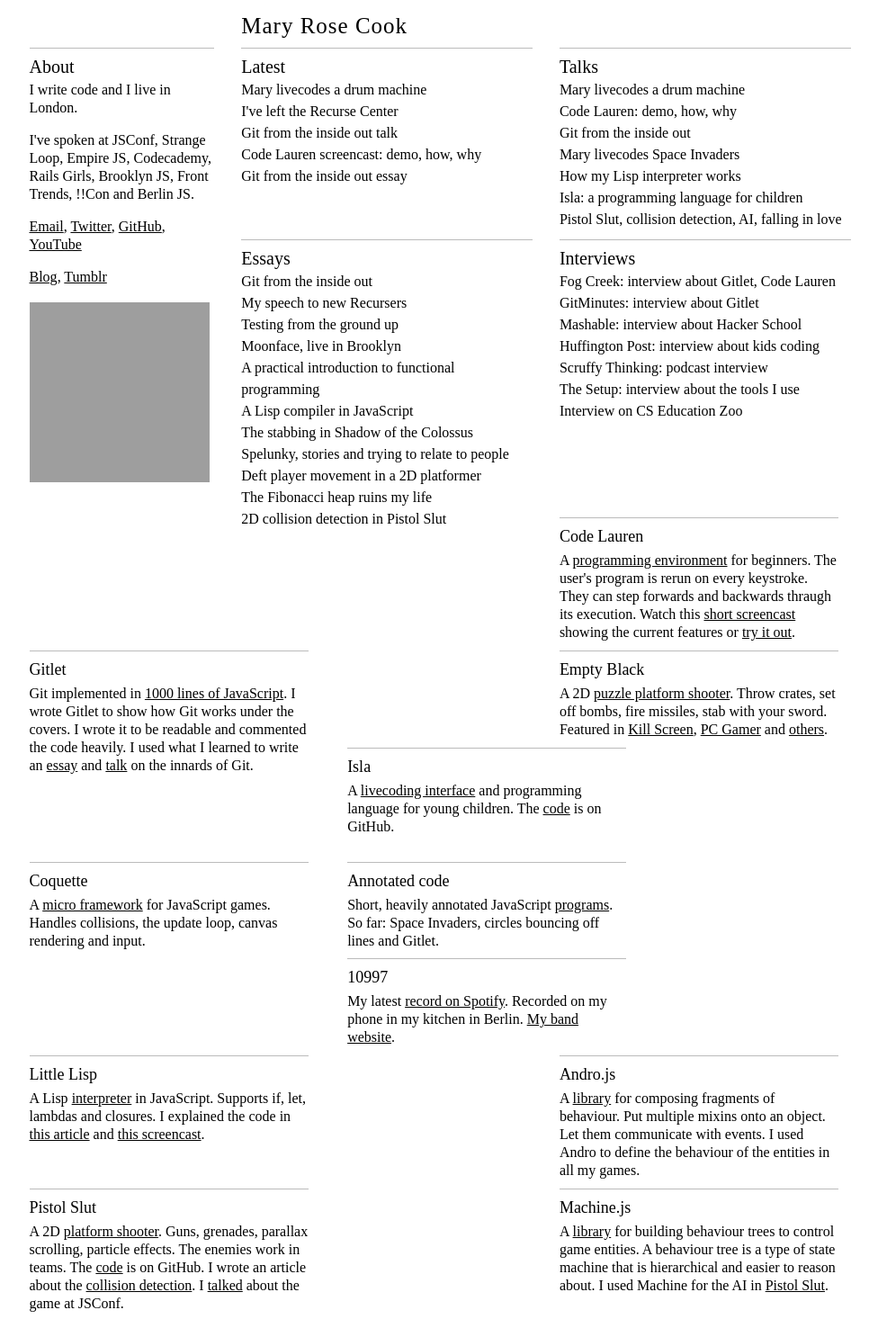
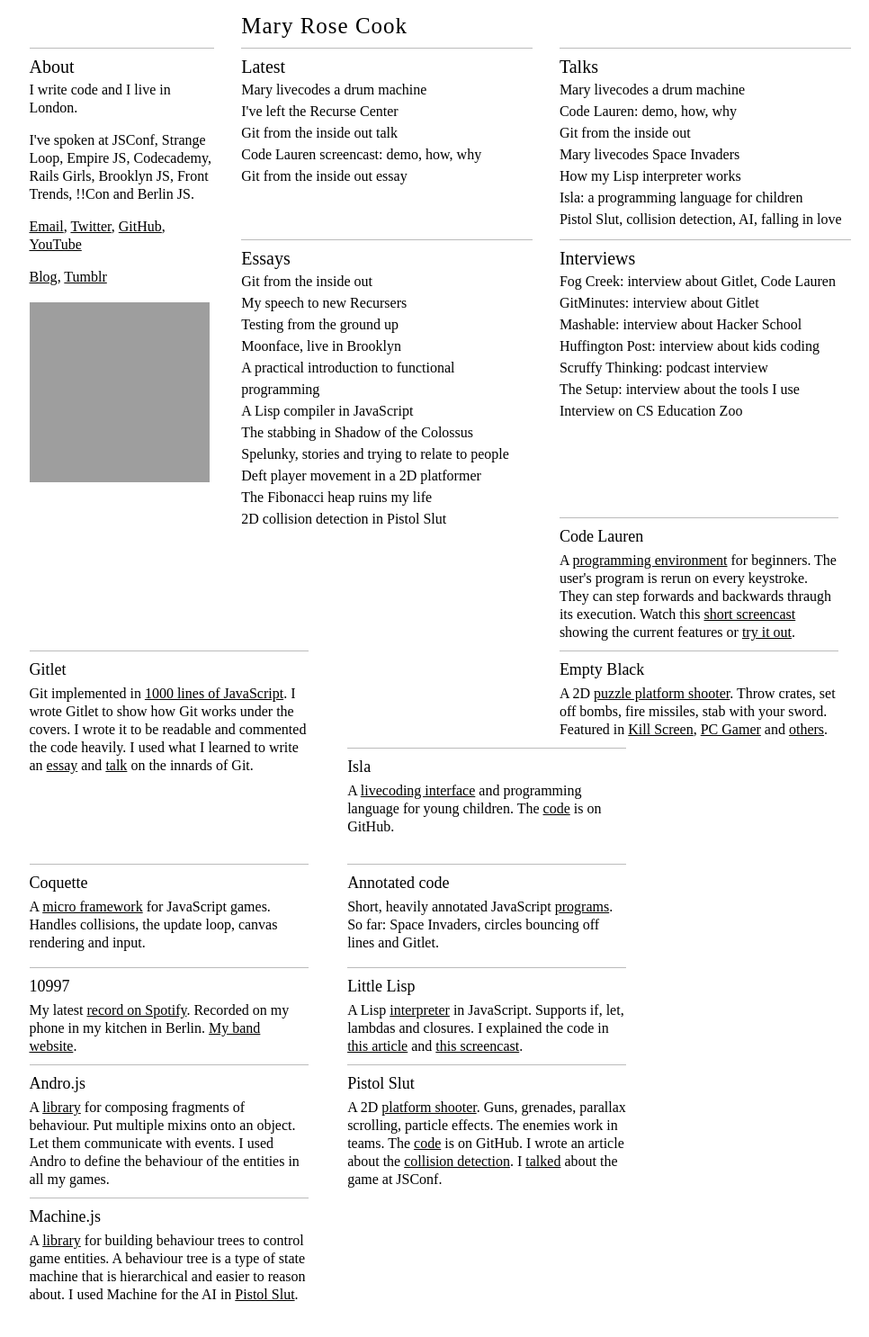
Before and after one commit to zahrabakhshalizadeh/maryrosecook.com, a Jekyll site: the page index.html, which Jekyll copies as it is, in a window 1280 px wide. Shown: the whole page at 90% size, without its empty margins (151-1117 px from the left). Built offline with Jekyll 4.4.1, drawn with Linux system fonts in a browser that asks for light colours; Markdown is read by kramdown in place of the engine named in the settings; grey boxes are pictures that could not be loaded.

Commit message:
fix layout

```diff
--- a/index.html
+++ b/index.html
@@ -52,6 +52,10 @@
           <div class="portrait">
             <br/>
             <img alt="Mary Rose Cook" src="/images/mary_rose_cook.jpg">
+            <br/>
+            <br/>
+            <br/>
+            <br/>
             <br/>
             <br/>
           </div>
@@ -163,7 +167,7 @@
       </div>
 
       <div class="col-4point5-12">
-        <div class="content project" style="height: 127px;">
+        <div class="content project" style="height: 129px;">
           <h3><a href="http://islalanguage.org">Isla</a></h3>
           <p>
             A <a href="http://islalanguage.org">livecoding interface</a> and programming language for young children.
@@ -186,7 +190,7 @@
       </div>
 
       <div class="col-4point5-12">
-        <div class="content project" style="height: 107px;">
+        <div class="content project" style="height: 115px;">
           <h3><a href="http://annotated-code.maryrosecook.com">Annotated code</a></h3>
           <p>
             Short, heavily annotated JavaScript
```
